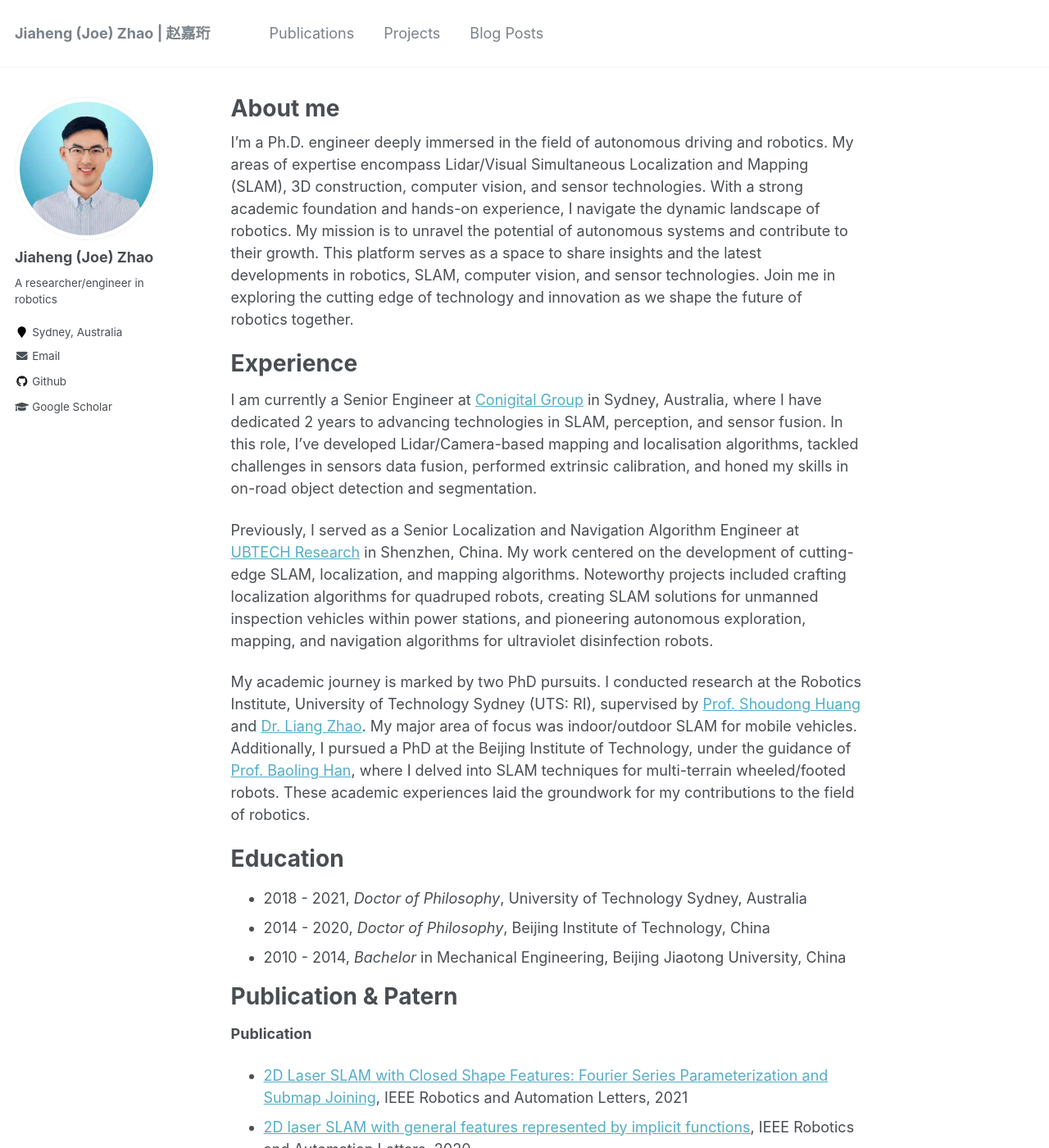
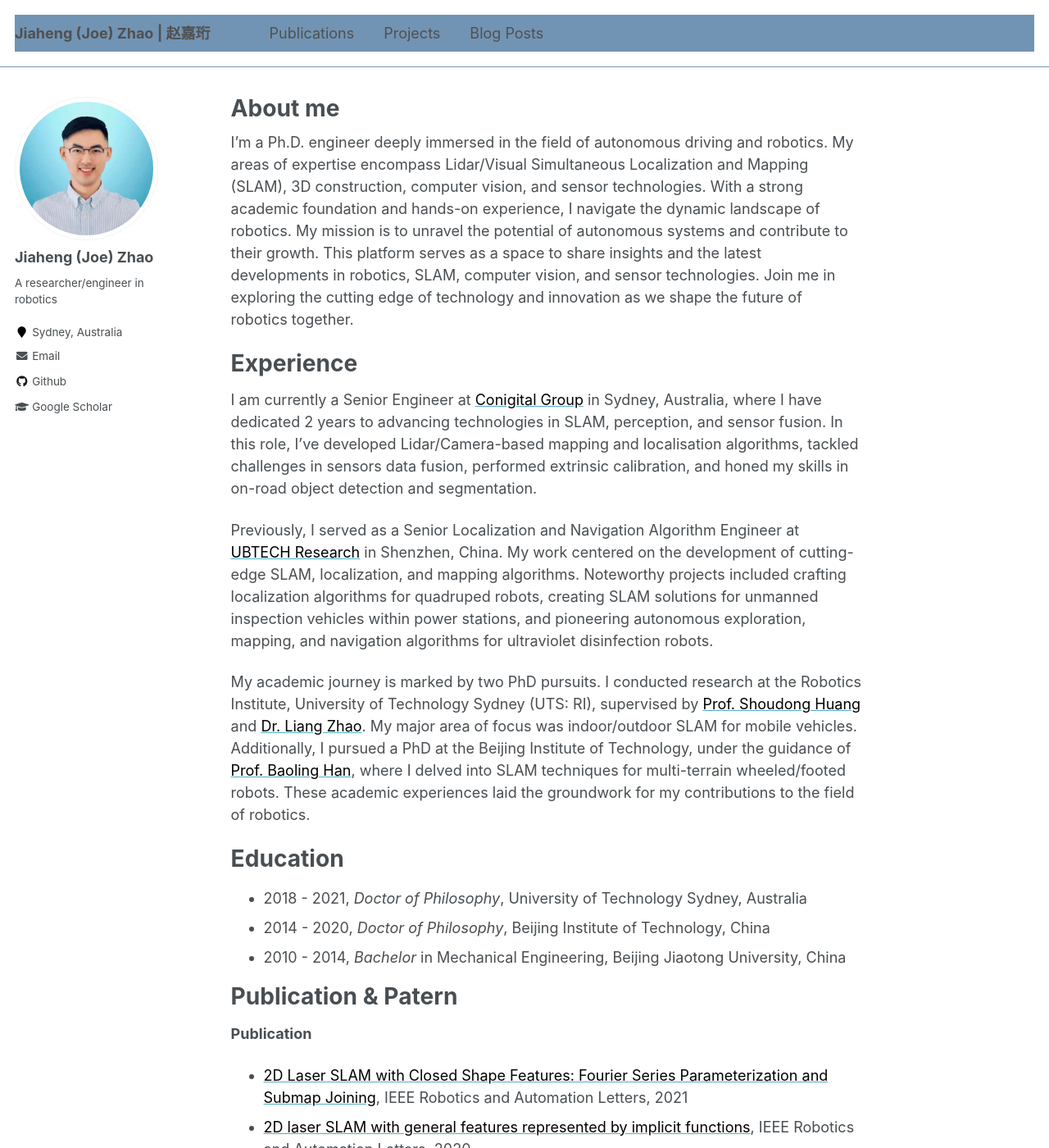
Before and after one commit to JiahengZhao/JiahengZhao.github.io, a Jekyll site: the page built from _pages/about.md, in a window 1280 px wide and 1400 px high. Shown: the whole window at 82% size. Built offline with Jekyll 4.4.1, drawn with Linux system fonts in a browser that asks for light colours.

Commit message:
add background, change some color

```diff
--- a/_pages/about.md
+++ b/_pages/about.md
@@ -12,11 +12,11 @@ I'm a Ph.D. engineer deeply immersed in the field of autonomous driving and robo
 
 Experience
 ======
-I am currently a Senior Engineer at [Conigital Group](https://conigital.org/) in Sydney, Australia, where I have dedicated 2 years to advancing technologies in SLAM, perception, and sensor fusion. In this role, I've developed Lidar/Camera-based mapping and localisation algorithms, tackled challenges in sensors data fusion, performed extrinsic calibration, and honed my skills in on-road object detection and segmentation.
+I am currently a Senior Engineer at [<font color="black">Conigital Group</font>](https://conigital.org/) in Sydney, Australia, where I have dedicated 2 years to advancing technologies in SLAM, perception, and sensor fusion. In this role, I've developed Lidar/Camera-based mapping and localisation algorithms, tackled challenges in sensors data fusion, performed extrinsic calibration, and honed my skills in on-road object detection and segmentation.
 
-Previously, I served as a Senior Localization and Navigation Algorithm Engineer at [UBTECH Research](https://research.ubtrobot.com/home) in Shenzhen, China. My work centered on the development of cutting-edge SLAM, localization, and mapping algorithms. Noteworthy projects included crafting localization algorithms for quadruped robots, creating SLAM solutions for unmanned inspection vehicles within power stations, and pioneering autonomous exploration, mapping, and navigation algorithms for ultraviolet disinfection robots.
+Previously, I served as a Senior Localization and Navigation Algorithm Engineer at [<font color="black">UBTECH Research</font>](https://research.ubtrobot.com/home) in Shenzhen, China. My work centered on the development of cutting-edge SLAM, localization, and mapping algorithms. Noteworthy projects included crafting localization algorithms for quadruped robots, creating SLAM solutions for unmanned inspection vehicles within power stations, and pioneering autonomous exploration, mapping, and navigation algorithms for ultraviolet disinfection robots.
 
-My academic journey is marked by two PhD pursuits. I conducted research at the Robotics Institute, University of Technology Sydney (UTS: RI), supervised by [Prof. Shoudong Huang](https://profiles.uts.edu.au/Shoudong.Huang) and [Dr. Liang Zhao](https://profiles.uts.edu.au/Liang.Zhao). My major area of focus was indoor/outdoor SLAM for mobile vehicles. Additionally, I pursued a PhD at the Beijing Institute of Technology, under the guidance of [Prof. Baoling Han](https://me.bit.edu.cn/szdw/jsml/jdkxjcb/jxsjjys/bssds18/b30885.htm), where I delved into SLAM techniques for multi-terrain wheeled/footed robots. These academic experiences laid the groundwork for my contributions to the field of robotics.
+My academic journey is marked by two PhD pursuits. I conducted research at the Robotics Institute, University of Technology Sydney (UTS: RI), supervised by [<font color="black">Prof. Shoudong Huang</font>](https://profiles.uts.edu.au/Shoudong.Huang) and [<font color="black">Dr. Liang Zhao</font>](https://profiles.uts.edu.au/Liang.Zhao). My major area of focus was indoor/outdoor SLAM for mobile vehicles. Additionally, I pursued a PhD at the Beijing Institute of Technology, under the guidance of [<font color="black">Prof. Baoling Han</font>](https://me.bit.edu.cn/szdw/jsml/jdkxjcb/jxsjjys/bssds18/b30885.htm), where I delved into SLAM techniques for multi-terrain wheeled/footed robots. These academic experiences laid the groundwork for my contributions to the field of robotics.
 
 Education
 ======
@@ -29,14 +29,14 @@ Publication & Patern
 ======
 **Publication**
 
-* [2D Laser SLAM with Closed Shape Features: Fourier Series Parameterization and Submap Joining](https://www.researchgate.net/profile/Jiaheng-Zhao/publication/349186569_2D_Laser_SLAM_with_Closed_Shape_Features_Fourier_Series_Parameterization_and_Submap_Joining/links/602725d2a6fdcc37a821994f/2D-Laser-SLAM-with-Closed-Shape-Features-Fourier-Series-Parameterization-and-Submap-Joining.pdf), IEEE Robotics and Automation Letters, 2021
-* [2D laser SLAM with general features represented by implicit functions](https://opus.lib.uts.edu.au/bitstream/10453/142460/3/2D%20Laser%20SLAM.pdf), IEEE Robotics and Automation Letters, 2020
-* [Conic Feature Based Simultaneous Localization and Mapping in Open Environment via 2D Lidar](https://ieeexplore.ieee.org/stamp/stamp.jsp?arnumber=8917627), IEEE Access, 2019
-* [Constrained Gaussian Mixture Models Based Scan Matching Method](https://opus.lib.uts.edu.au/bitstream/10453/130102/1/pap130s1-file1.pdf), Australasian Conference on Robotics and Automation, 2018
+* [<font color="black">2D Laser SLAM with Closed Shape Features: Fourier Series Parameterization and Submap Joining</font>](https://www.researchgate.net/profile/Jiaheng-Zhao/publication/349186569_2D_Laser_SLAM_with_Closed_Shape_Features_Fourier_Series_Parameterization_and_Submap_Joining/links/602725d2a6fdcc37a821994f/2D-Laser-SLAM-with-Closed-Shape-Features-Fourier-Series-Parameterization-and-Submap-Joining.pdf), IEEE Robotics and Automation Letters, 2021
+* [<font color="black">2D laser SLAM with general features represented by implicit functions</font>](https://opus.lib.uts.edu.au/bitstream/10453/142460/3/2D%20Laser%20SLAM.pdf), IEEE Robotics and Automation Letters, 2020
+* [<font color="black">Conic Feature Based Simultaneous Localization and Mapping in Open Environment via 2D Lidar</font>](https://ieeexplore.ieee.org/stamp/stamp.jsp?arnumber=8917627), IEEE Access, 2019
+* [<font color="black">Constrained Gaussian Mixture Models Based Scan Matching Method</font>](https://opus.lib.uts.edu.au/bitstream/10453/130102/1/pap130s1-file1.pdf), Australasian Conference on Robotics and Automation, 2018
 
 ---
-* [Analysis of minima for geodesic and chordal cost for a minimal 2-D pose-graph SLAM problem](https://ieeexplore.ieee.org/abstract/document/8928971), IEEE Robotics and Automation Letters, 2020
-* [Stability criterion for dynamic gaits of quadruped robot](https://www.mdpi.com/2076-3417/8/12/2381), Applied Sciences, 2018
+* [<font color="black">Analysis of minima for geodesic and chordal cost for a minimal 2-D pose-graph SLAM problem</font>](https://ieeexplore.ieee.org/abstract/document/8928971), IEEE Robotics and Automation Letters, 2020
+* [<font color="black">Stability criterion for dynamic gaits of quadruped robot</font>](https://www.mdpi.com/2076-3417/8/12/2381), Applied Sciences, 2018
 
 **Paterns**
 * A Robot Localisation Method, Apparatus, Robot, and Readable Storage Medium, **CN113137967B**, May 26, 2023
--- a/_sass/_masthead.scss
+++ b/_sass/_masthead.scss
@@ -4,7 +4,8 @@
 
 .masthead {
   position: relative;
-  border-bottom: 1px solid $border-color;
+  // border-bottom: 1px solid $border-color;
+  border-bottom: 1px solid rgb(113.4, 147.6, 179.6);
   -webkit-animation: intro 0.3s both;
           animation: intro 0.3s both;
   -webkit-animation-delay: 0.15s;
--- a/_sass/_navigation.scss
+++ b/_sass/_navigation.scss
@@ -175,13 +175,15 @@
 .greedy-nav {
   position: relative;
   min-width: 250px;
-  background: $background-color;
+  // background: $background-color;
+  background: rgb(113.4, 147.6, 179.6);
 
   a {
     display: block;
     margin: 0 1rem;
     padding: 0.5rem 0;
-    color: $masthead-link-color;
+    // color: $masthead-link-color;
+    color: #515050;
     text-decoration: none;
 
     &:hover {
```
Also changed, not shown: 1 other file.
